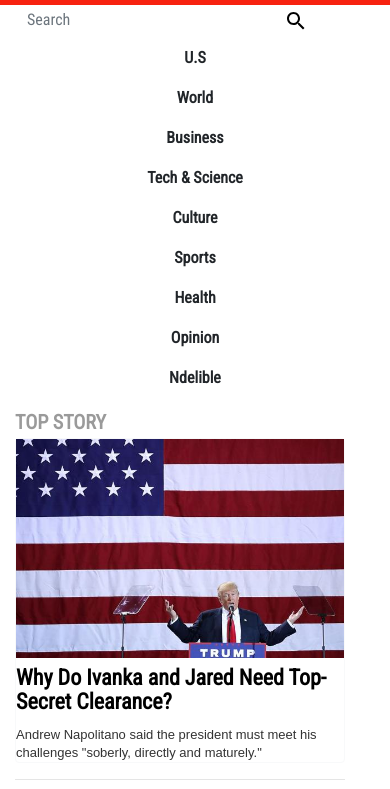
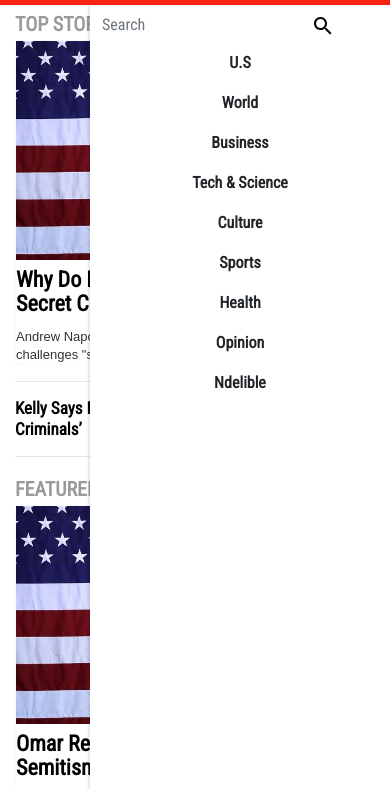
Before and after one commit to suretrust/bootstrap, a plain HTML site: page index.html in a window 390 px wide. Both pictures are taken after a click on the button "Toggle navigation". Shown: the part 48-837 px from the top of the page. Drawn offline with nearby package versions, Linux system fonts and the light colour scheme.

Commit message:
move navbar to right

```diff
--- a/css/style.css
+++ b/css/style.css
@@ -61,6 +61,7 @@ svg {
 #search {
     box-shadow: none;
     border: none;
+    margin: 0 auto;
     background: #ffffff url("../img/search.svg") 80% 65% no-repeat;
 }
 
@@ -113,4 +114,18 @@ svg {
         line-height: 20px;
     }
 
+    #responsiveNav.show,
+    #responsiveNav.collapsing {
+        position: fixed;
+        bottom: 0;
+        right: 0;
+        top: 53px;
+        height: 100%;
+        width: 300px;
+        z-index: 100;
+        background: #ffffff;
+        box-shadow: -2px 1px 2px rgba(0, 0, 0, .1);
+        transition: none;
+    }
+
  }
```
